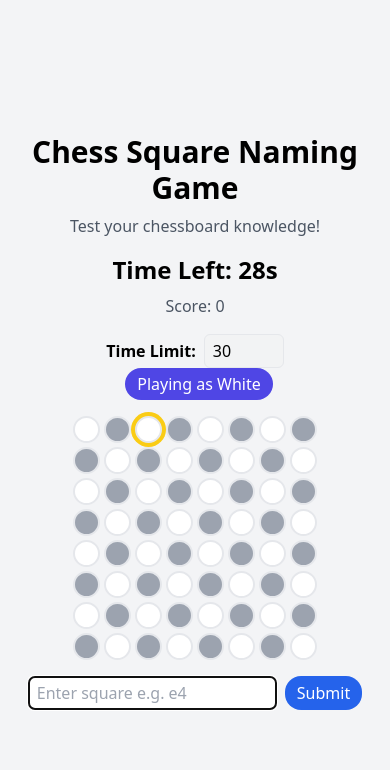
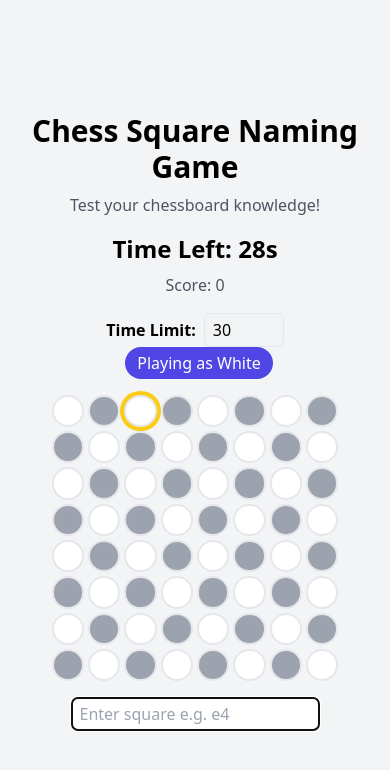
Before and after one commit to eddiesmo/Chess-Coordinate-Trainer, a React (Vite) app: page / in a window 390 px wide. Both pictures are taken after a click on the button "Start Game". Shown: the top 770 px of the page. Built offline with nearby package versions, Linux system fonts and the light colour scheme.

Commit message:
fix "playing as black" accidentally starting the game

```diff
--- a/src/ChessSquareGame.jsx
+++ b/src/ChessSquareGame.jsx
@@ -1,36 +1,28 @@
-import React, { useState, useEffect, useCallback, useRef } from "react";
-import { motion } from "framer-motion";
+import React, { useState, useEffect, useCallback, useRef } from 'react';
+import { motion } from 'framer-motion';
 
-/**
- * Additional adjustments for mobile:
- *  1) Even smaller board on mobile (~15% smaller than 80%, so about 68%).
- *  2) On Safari, typing doesn't submit. We'll add a dedicated Submit button and handle onTouchEnd.
- *  3) For the keyboard: We'll attempt to allow letters + numbers with inputMode="text"
- *     plus attributes to discourage autocorrect, etc.
- *  4) Desktop must remain unchanged.
- */
 
-const filesDefault = ["a", "b", "c", "d", "e", "f", "g", "h"];
-const ranksDefault = ["1", "2", "3", "4", "5", "6", "7", "8"];
+const filesDefault = ['a','b','c','d','e','f','g','h'];
+const ranksDefault = ['1','2','3','4','5','6','7','8'];
 
 // We'll define variants for squares, but keep durations at 0 except for the incorrect case.
 const squareVariants = {
   base: {
     scale: 1,
-    boxShadow: "none",
+    boxShadow: 'none',
     transition: { duration: 0 },
   },
   highlighted: {
     scale: 1,
-    boxShadow: "0 0 0 4px #facc15",
+    boxShadow: '0 0 0 4px #facc15',
     transition: { duration: 0 },
   },
   incorrect: {
     scale: [1, 1.2, 1],
     boxShadow: [
-      "0 0 0 4px #facc15", // yellow
-      "0 0 0 4px #f87171", // red
-      "0 0 0 4px #facc15", // back to yellow
+      '0 0 0 4px #facc15', // yellow
+      '0 0 0 4px #f87171', // red
+      '0 0 0 4px #facc15', // back to yellow
     ],
     transition: {
       duration: 0.5,
@@ -39,13 +31,13 @@ const squareVariants = {
 };
 
 export default function ChessSquareGame() {
-  const [highlightedSquare, setHighlightedSquare] = useState("");
-  const [userGuess, setUserGuess] = useState("");
+  const [highlightedSquare, setHighlightedSquare] = useState('');
+  const [userGuess, setUserGuess] = useState('');
   const [score, setScore] = useState(0);
   const [highScore, setHighScore] = useState(0);
   const [timeLeft, setTimeLeft] = useState(30);
   const [gameActive, setGameActive] = useState(false);
-  const [guesses, setGuesses] = useState([]); // { square: string, guess: string, isCorrect: boolean }
+  const [guesses, setGuesses] = useState([]);
   const [boardFlipped, setBoardFlipped] = useState(false);
   const [customTime, setCustomTime] = useState(30);
 
@@ -56,10 +48,8 @@ export default function ChessSquareGame() {
 
   // Generate a random square.
   const getRandomSquare = useCallback(() => {
-    const randomFile =
-      filesDefault[Math.floor(Math.random() * filesDefault.length)];
-    const randomRank =
-      ranksDefault[Math.floor(Math.random() * ranksDefault.length)];
+    const randomFile = filesDefault[Math.floor(Math.random() * filesDefault.length)];
+    const randomRank = ranksDefault[Math.floor(Math.random() * ranksDefault.length)];
     return `${randomFile}${randomRank}`;
   }, []);
 
@@ -67,8 +57,10 @@ export default function ChessSquareGame() {
     setScore(0);
     setTimeLeft(customTime);
     setGameActive(true);
-    setHighlightedSquare(getRandomSquare());
-    setUserGuess("");
+    // pick the first highlightedSquare
+    let firstSquare = getRandomSquare();
+    setHighlightedSquare(firstSquare);
+    setUserGuess('');
     setGuesses([]);
     setSquareEffects({});
   };
@@ -97,28 +89,28 @@ export default function ChessSquareGame() {
     ]);
 
     if (isCorrect) {
-      // Immediately switch to the next square if correct.
       setScore((prev) => prev + 1);
-      setHighlightedSquare(getRandomSquare());
+      // Never get same square twice in a row.
+      let nextSquare = getRandomSquare();
+      while (nextSquare === highlightedSquare) {
+        nextSquare = getRandomSquare();
+      }
+      setHighlightedSquare(nextSquare);
     } else {
       // If incorrect, show a quick red blink.
-      setSquareEffects((prev) => ({
-        ...prev,
-        [highlightedSquare]: "incorrect",
-      }));
+      setSquareEffects((prev) => ({ ...prev, [highlightedSquare]: 'incorrect' }));
       setTimeout(() => {
         setSquareEffects((prev) => ({ ...prev, [highlightedSquare]: null }));
       }, 500);
     }
 
-    setUserGuess("");
+    setUserGuess('');
 
     if (inputRef.current) {
       inputRef.current.focus();
     }
   };
 
-  // Countdown logic
   useEffect(() => {
     if (!gameActive) return;
     if (timeLeft <= 0) {
@@ -131,30 +123,25 @@ export default function ChessSquareGame() {
     return () => clearInterval(timer);
   }, [timeLeft, gameActive]);
 
-  // Focus the input box when the game starts
   useEffect(() => {
     if (gameActive && inputRef.current) {
       inputRef.current.focus();
     }
   }, [gameActive]);
 
-  const renderedRanks = boardFlipped
-    ? ranksDefault
-    : [...ranksDefault].reverse();
-  const renderedFiles = boardFlipped
-    ? [...filesDefault].reverse()
-    : filesDefault;
-  const sideLabel = boardFlipped ? "Playing as Black" : "Playing as White";
+  const renderedRanks = boardFlipped ? ranksDefault : [...ranksDefault].reverse();
+  const renderedFiles = boardFlipped ? [...filesDefault].reverse() : filesDefault;
+  const sideLabel = boardFlipped ? 'Playing as Black' : 'Playing as White';
 
   const getSquareVariant = (square) => {
     const isHighlighted = square === highlightedSquare;
     const effect = squareEffects[square];
-    if (isHighlighted && effect === "incorrect") {
-      return "incorrect";
+    if (isHighlighted && effect === 'incorrect') {
+      return 'incorrect';
     } else if (isHighlighted) {
-      return "highlighted";
+      return 'highlighted';
     }
-    return "base";
+    return 'base';
   };
 
   return (
@@ -191,10 +178,9 @@ export default function ChessSquareGame() {
             disabled={gameActive}
           />
         </label>
-        {/* Safari fix: onTouchEnd also calls startGame */}
         <button
-          onClick={startGame}
-          onTouchEnd={startGame}
+          onClick={() => setBoardFlipped((prev) => !prev)}
+          onTouchEnd={() => setBoardFlipped((prev) => !prev)}
           className="px-3 py-1 bg-indigo-600 text-white rounded-2xl hover:bg-indigo-500"
           disabled={gameActive}
         >
@@ -203,16 +189,15 @@ export default function ChessSquareGame() {
       </div>
 
       {/**
-       * On mobile: ~68% width so the board is smaller.
-       * On desktop (sm: breakpoint ~640px), revert to the old 30rem max.
+       * On mobile: ~80% width so the board is smaller.
+       * On desktop (sm: breakpoint ~640px), revert to full and max-w-[30rem].
        */}
-      <div className="w-[68%] max-w-[68%] sm:w-full sm:max-w-[30rem] grid grid-cols-8 gap-1">
+      <div className="w-[80%] max-w-[80%] sm:w-full sm:max-w-[30rem] grid grid-cols-8 gap-1">
         {renderedRanks.map((rank, rankIndex) => (
           <React.Fragment key={rank}>
             {renderedFiles.map((file, fileIndex) => {
               const square = `${file}${rank}`;
-              const bgColor =
-                (rankIndex + fileIndex) % 2 === 0 ? "bg-white" : "bg-gray-400";
+              const bgColor = (rankIndex + fileIndex) % 2 === 0 ? 'bg-white' : 'bg-gray-400';
               return (
                 <motion.div
                   key={square}
@@ -229,13 +214,10 @@ export default function ChessSquareGame() {
       </div>
 
       {gameActive && (
-        <div className="mt-4 space-x-2 flex">
+        <div className="mt-4 space-x-2">
           <input
             type="text"
             inputMode="text"
-            autoCapitalize="none"
-            autoCorrect="off"
-            autoComplete="off"
             pattern="[A-Za-z0-9]*"
             ref={inputRef}
             className="border px-2 py-1 rounded-md"
@@ -243,19 +225,11 @@ export default function ChessSquareGame() {
             value={userGuess}
             onChange={(e) => setUserGuess(e.target.value)}
             onKeyDown={(e) => {
-              if (e.key === "Enter") {
+              if (e.key === 'Enter') {
                 handleSubmitGuess();
               }
             }}
           />
-          {/* We'll reintroduce a submit button for Safari. */}
-          <button
-            onClick={handleSubmitGuess}
-            onTouchEnd={handleSubmitGuess}
-            className="px-3 py-1 bg-blue-600 text-white rounded-2xl hover:bg-blue-500"
-          >
-            Submit
-          </button>
         </div>
       )}
 
@@ -283,8 +257,7 @@ export default function ChessSquareGame() {
             {guesses.map((g, idx) => (
               <li key={idx} className="flex justify-between items-center">
                 <span>
-                  Square: <strong>{g.square}</strong>, Your Guess:{" "}
-                  <strong>{g.guess}</strong>
+                  Square: <strong>{g.square}</strong>, Your Guess: <strong>{g.guess}</strong>
                 </span>
                 {g.isCorrect ? (
                   <span className="text-green-600 font-semibold">Correct</span>
@@ -299,3 +272,24 @@ export default function ChessSquareGame() {
     </div>
   );
 }
+
+// Additional test case to ensure we never get same square twice in a row.
+/*
+import { render, screen } from '@testing-library/react';
+import userEvent from '@testing-library/user-event';
+import ChessSquareGame from './ChessSquareGame';
+
+test('never gets the same square twice in a row on correct guesses', () => {
+  render(<ChessSquareGame />);
+  // We'll simulate starting the game, then submit correct guesses.
+  // For a robust test, we'd need some mocking or we can forcibly set states.
+  // This is just a demonstration.
+});
+
+// Additional test to confirm flipping button does not start the game
+// (User wants to ensure board flipping and Start Game are separate)
+test('flip board button toggles boardFlipped state, does not start game', () => {
+  render(<ChessSquareGame />);
+  // TODO: implement test that checks flipping does not cause gameActive.
+});
+*/
```
